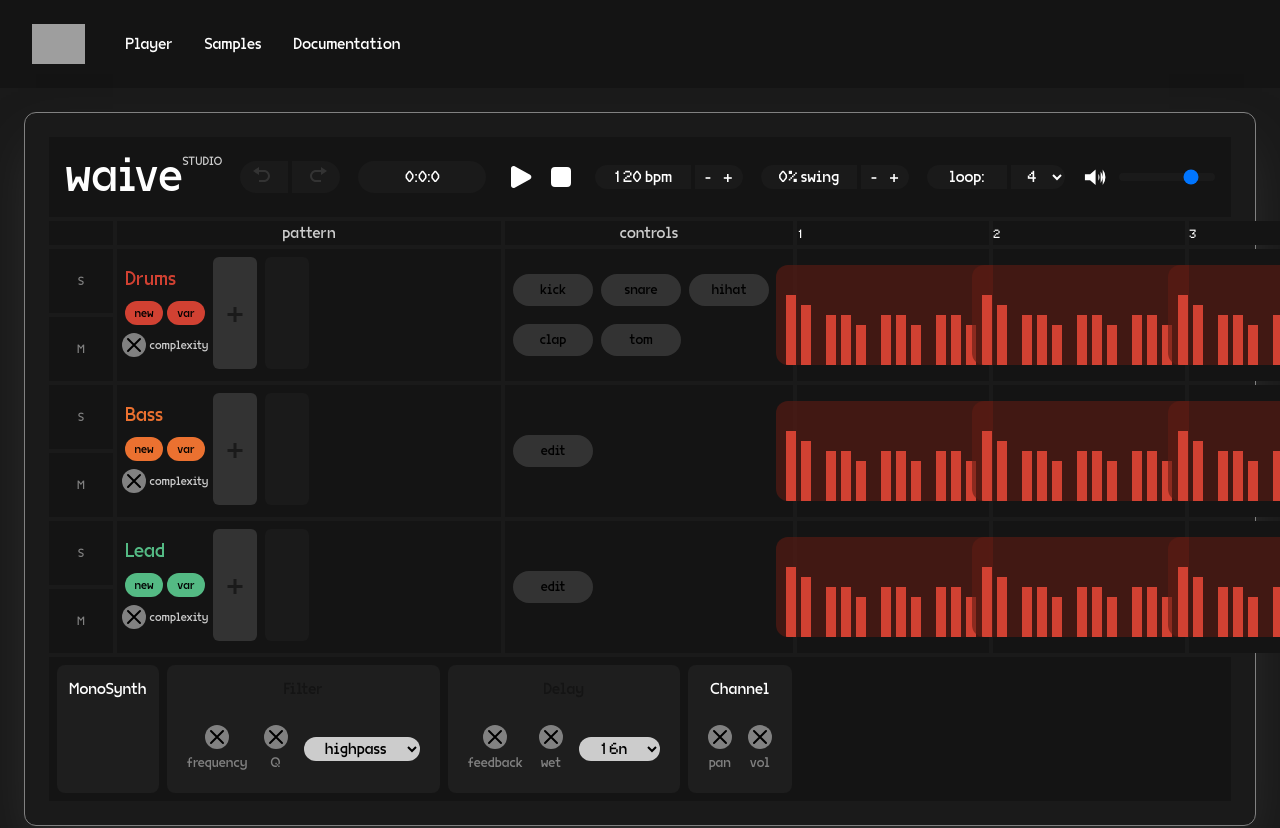
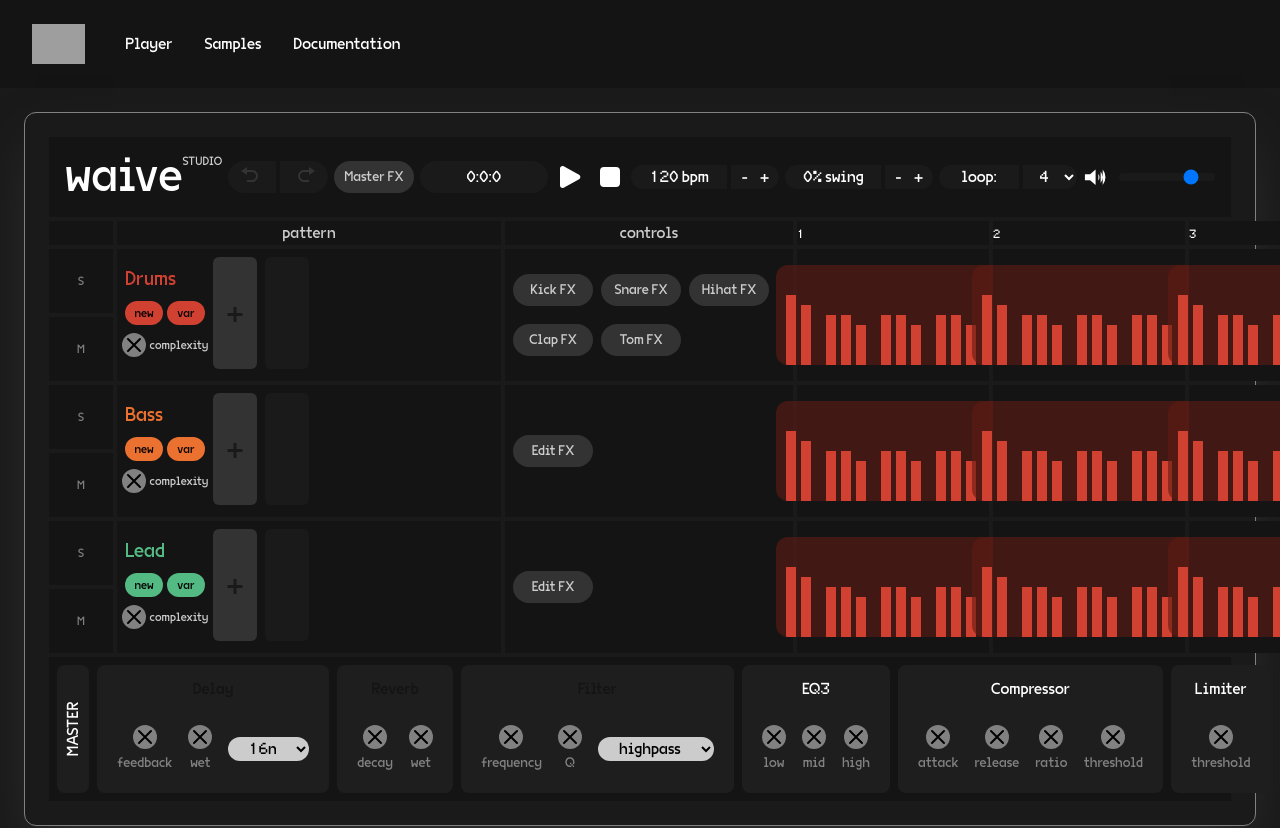
Before and after one commit to Thunderboom-Records/Waive-Studio, a SvelteKit app: page /waive/player in a window 1280 px wide. Shown: the top 828 px of the page. Built offline with nearby package versions, Linux system fonts and the light colour scheme; grey boxes are pictures that could not be loaded.

Commit message:
added FX chain switching

```diff
--- a/src/lib/types/waive.ts
+++ b/src/lib/types/waive.ts
@@ -3,18 +3,18 @@ import type { BarData } from '$lib/waive/audioEngine/barData';
 import type { ToneAudioNode } from 'tone';
 
 export enum InstrumentType {
-    DRUMS,
-    BASS,
-    LEAD,
-    MASTER,
+    DRUMS = "DRUMS",
+    BASS = "BASS",
+    LEAD = "LEAD",
+    MASTER = "MASTER",
 };
 
 export enum DrumType {
-    KICK,
-    SNARE,
-    HIHAT,
-    CLAP,
-    TOM,
+    KICK = "KICK",
+    SNARE = "SNARE",
+    HIHAT = "HIHAT",
+    CLAP = "CLAP",
+    TOM = "TOM",
 };
 
 export type Instrument = {
--- a/src/lib/waive/audioEngine/fxChains.ts
+++ b/src/lib/waive/audioEngine/fxChains.ts
@@ -1,5 +1,5 @@
 import * as Tone from 'tone';
-import { DrumType, FXParameterType, NodeType, type FX } from "$lib/types/waive";
+import { DrumType, FXParameterType, InstrumentType, NodeType, type FX } from "$lib/types/waive";
 import type { ToneAudioNode } from 'tone';
 import { BypassableFX } from './bypassableFX';
 
@@ -267,7 +267,7 @@ export function buildFXChain(chain: NodeType[]){
     return nodes;
 }
 
-export const masterFXChain: FX[] = buildFXChain([
+const masterFXChain: FX[] = buildFXChain([
     NodeType.DELAY,
     NodeType.REVERB,
     NodeType.FILTER,
@@ -277,7 +277,7 @@ export const masterFXChain: FX[] = buildFXChain([
     NodeType.CHANNEL,
 ]);
 
-export const bassFXChain: FX[] = buildFXChain([
+const bassFXChain: FX[] = buildFXChain([
     NodeType.SYNTH,
     NodeType.FILTER,
     NodeType.DELAY,
@@ -300,8 +300,16 @@ const drumChannels = [
     DrumType.TOM,
 ];
 
-export const drumFXChains: Record<number, FX[]> = {};
+
+export const FXChains: Partial<Record<InstrumentType|DrumType, FX[]>> = {};
+FXChains[InstrumentType.MASTER] = masterFXChain;
+FXChains[InstrumentType.BASS] = bassFXChain;
 
 for(let drumType of drumChannels){
-    drumFXChains[drumType] = buildFXChain(drumChannelFXChain);
+    let drumChain = buildFXChain(drumChannelFXChain);
+    drumChain[drumChain.length - 1].node.connect(masterFXChain[0].node);
+    FXChains[drumType] = drumChain;
 }
+
+bassFXChain[bassFXChain.length - 1].node.connect(masterFXChain[0].node);
+masterFXChain[masterFXChain.length - 1].node.toDestination();
--- /dev/null
+++ b/src/lib/waive/fxControls/ChainLabel.svelte
@@ -0,0 +1,5 @@
+<div class="bg-gray-700 flex flex-col p-1 rounded-lg items-center justify-center w-8">
+    <h1 class="-rotate-90 text-white capitalize">
+        <slot/>
+    </h1>
+</div>
--- a/src/lib/waive/fxControls/FXSelection.svelte
+++ b/src/lib/waive/fxControls/FXSelection.svelte
@@ -3,15 +3,13 @@
 
     export let parameter: FXParameter;
 
-    let selected: string;
+    let selected: string = parameter.value as string;
 
     function update(){
         if(typeof(parameter.callback) !== 'undefined'){
             parameter.callback(selected);
         }
     }
-
-    selected = parameter.value as string;
 
 </script>
 
--- /dev/null
+++ b/src/lib/waive/instruments/ChainSelect.svelte
@@ -0,0 +1,15 @@
+<script lang="ts">
+    import type { DrumType, InstrumentType } from '$lib/types/waive';
+    import { createEventDispatcher } from 'svelte';
+
+    const dispatch = createEventDispatcher();
+
+    export let key: InstrumentType | DrumType;
+</script>
+
+<button
+    on:click={()=>{dispatch('switch', {key: key})}}
+    class="bg-gray-600 hover:bg-gray-500 btn rounded-full w-20 h-8 text-sm text-gray-400"
+>
+    <slot/>
+</button>
--- a/src/lib/waive/instruments/InstrumentControls.svelte
+++ b/src/lib/waive/instruments/InstrumentControls.svelte
@@ -1,13 +1,18 @@
 <script lang="ts">
-	import type { FX } from "$lib/types/waive";
+	import type { DrumType, FX, InstrumentType } from "$lib/types/waive";
 	import FxBox from "$lib/waive/fxControls/FX_Box.svelte";
+	import ChainLabel from "../fxControls/ChainLabel.svelte";
 
-    export let selectedFX: FX[];
+    export let selectedFX: FX[] | undefined;
+    export let selectedChain: InstrumentType | DrumType;
 
 </script>
 
 <div class="flex flex-row gap-2 p-2">
-    {#each selectedFX as fx}
-        <FxBox {fx} />
-    {/each}
+    {#if typeof(selectedFX) !== 'undefined'}
+        <ChainLabel>{selectedChain}</ChainLabel>
+        {#each selectedFX as fx}
+            <FxBox {fx} />
+        {/each}
+    {/if}
 </div>
--- a/src/lib/waive/instruments/InstrumentRow.svelte
+++ b/src/lib/waive/instruments/InstrumentRow.svelte
@@ -1,5 +1,5 @@
 <script lang="ts">
-	import { InstrumentType, type Bar, type Instrument } from '$lib/types/waive';
+	import { InstrumentType, type Bar, type Instrument, type FX, DrumType } from '$lib/types/waive';
 	import DownloadButton from '$lib/components/DownloadButton.svelte';
 	import SmToggles from '../pattern/SmControls.svelte';
 	import PlayerSection from '../player/PlayerSection.svelte';
@@ -11,6 +11,7 @@
 		convertDrumNotesToNoteEvents,
 		convertMelodyNotesToNoteEvents
 	} from '../audioEngine/barData';
+	import ChainSelect from './ChainSelect.svelte';
 
 	export let instrument: Instrument;
 
@@ -63,13 +64,13 @@
 <!-- Col 3: Sample Controls -->
 <div class="flex flex-row flex-wrap bg-gray-900 p-2 content-evenly gap-x-2">
 	{#if instrument.type == InstrumentType.DRUMS}
-		<button class="bg-gray-600 hover:bg-gray-500 btn rounded-full w-20 h-8 text-sm">kick</button>
-		<button class="bg-gray-600 hover:bg-gray-500 btn rounded-full w-20 h-8 text-sm">snare</button>
-		<button class="bg-gray-600 hover:bg-gray-500 btn rounded-full w-20 h-8 text-sm">hihat</button>
-		<button class="bg-gray-600 hover:bg-gray-500 btn rounded-full w-20 h-8 text-sm">clap</button>
-		<button class="bg-gray-600 hover:bg-gray-500 btn rounded-full w-20 h-8 text-sm">tom</button>
+		<ChainSelect key={DrumType.KICK} on:switch>Kick FX</ChainSelect>
+		<ChainSelect key={DrumType.SNARE} on:switch>Snare FX</ChainSelect>
+		<ChainSelect key={DrumType.HIHAT} on:switch>Hihat FX</ChainSelect>
+		<ChainSelect key={DrumType.CLAP} on:switch>Clap FX</ChainSelect>
+		<ChainSelect key={DrumType.TOM} on:switch>Tom FX</ChainSelect>
 	{:else}
-		<button class="bg-gray-600 hover:bg-gray-500 btn rounded-full w-20 h-8 text-sm">edit</button>
+		<ChainSelect key={instrument.type} on:switch>Edit FX</ChainSelect>
 	{/if}
 </div>
 
--- a/src/routes/waive/player/+page.svelte
+++ b/src/routes/waive/player/+page.svelte
@@ -1,7 +1,7 @@
 <script lang="ts">
 	import { Transport } from 'tone';
 
-	import { InstrumentType, type Instrument, type FX } from '$lib/types/waive';
+	import { InstrumentType, type Instrument, type FX, DrumType } from '$lib/types/waive';
 	import Logo from '$lib/waive/transportControls/Logo.svelte';
 	import HistoryButtons from '$lib/waive/transportControls/HistoryButtons.svelte';
 	import InstrumentRow from '$lib/waive/instruments/InstrumentRow.svelte';
@@ -9,16 +9,21 @@
 	import InstrumentControls from '$lib/waive/instruments/InstrumentControls.svelte';
 	import { Arrangement } from '$lib/waive/audioEngine/arrangement';
 	import { makeBassCallback } from '$lib/waive/audioEngine/synths';
+	import ChainSelect from '$lib/waive/instruments/ChainSelect.svelte';
 	import Timer from '$lib/waive/transportControls/Timer.svelte';
 	import PlayButtons from '$lib/waive/transportControls/PlayButtons.svelte';
 	import BpmRhythmControls from '$lib/waive/transportControls/BpmRhythmControls.svelte';
 	import MasterVolume from '$lib/waive/transportControls/MasterVolume.svelte';
 
-	import { masterFXChain, bassFXChain } from '$lib/waive/audioEngine/fxChains';
+	import { FXChains } from '$lib/waive/audioEngine/fxChains';
 
 	const bassArrangement = new Arrangement();
-	bassArrangement.synthCallback = makeBassCallback(bassFXChain[0].node);
-	bassFXChain[bassFXChain.length - 1].node.toDestination();
+	if(typeof(FXChains[InstrumentType.BASS]) != 'undefined'){
+		bassArrangement.synthCallback = makeBassCallback(FXChains[InstrumentType.BASS][0].node);
+	}
+
+	let selectedFX: FX[] | undefined;
+	let selectedChain: InstrumentType | DrumType;
 
 	let instruments: Instrument[] = [
 		{
@@ -44,7 +49,14 @@
 		}
 	];
 
-	let selectedFX: FX[] = bassFXChain;
+	function selectChain(event: any){
+		selectedChain = event.detail.key;
+		if(typeof(FXChains[selectedChain]) !== 'undefined'){
+			selectedFX = FXChains[selectedChain];
+		}
+	}
+
+	selectChain({detail: {key: InstrumentType.MASTER}})
 
 	Transport.loop = true;
 	Transport.loopEnd = `4:0`;
@@ -52,9 +64,10 @@
 
 
 <div class="flex flex-col bg-gray-800 space-y-1 w-full select-none">
-	<div class="bg-gray-900 flex p-4 justify-between w-full text-white">
+	<div class="bg-gray-900 flex p-4 justify-between items-center w-full text-white">
 		<Logo />
 		<HistoryButtons />
+		<ChainSelect key={InstrumentType.MASTER} on:switch={selectChain}>Master FX</ChainSelect>
 		<Timer />
 		<PlayButtons />
 		<BpmRhythmControls />
@@ -63,10 +76,10 @@
 	<div class="grid grid-cols-instrument-grid bg-gray-800 w-full gap-1">
 		<InstrumentHeader />
 		{#each instruments as instrument}
-			<InstrumentRow {instrument} />
+			<InstrumentRow {instrument} on:switch={selectChain} />
 		{/each}
 	</div>
 	<div class="bg-gray-900">
-		<InstrumentControls {selectedFX}/>
+		<InstrumentControls {selectedFX} bind:selectedChain={selectedChain}/>
 	</div>
 </div>
```
